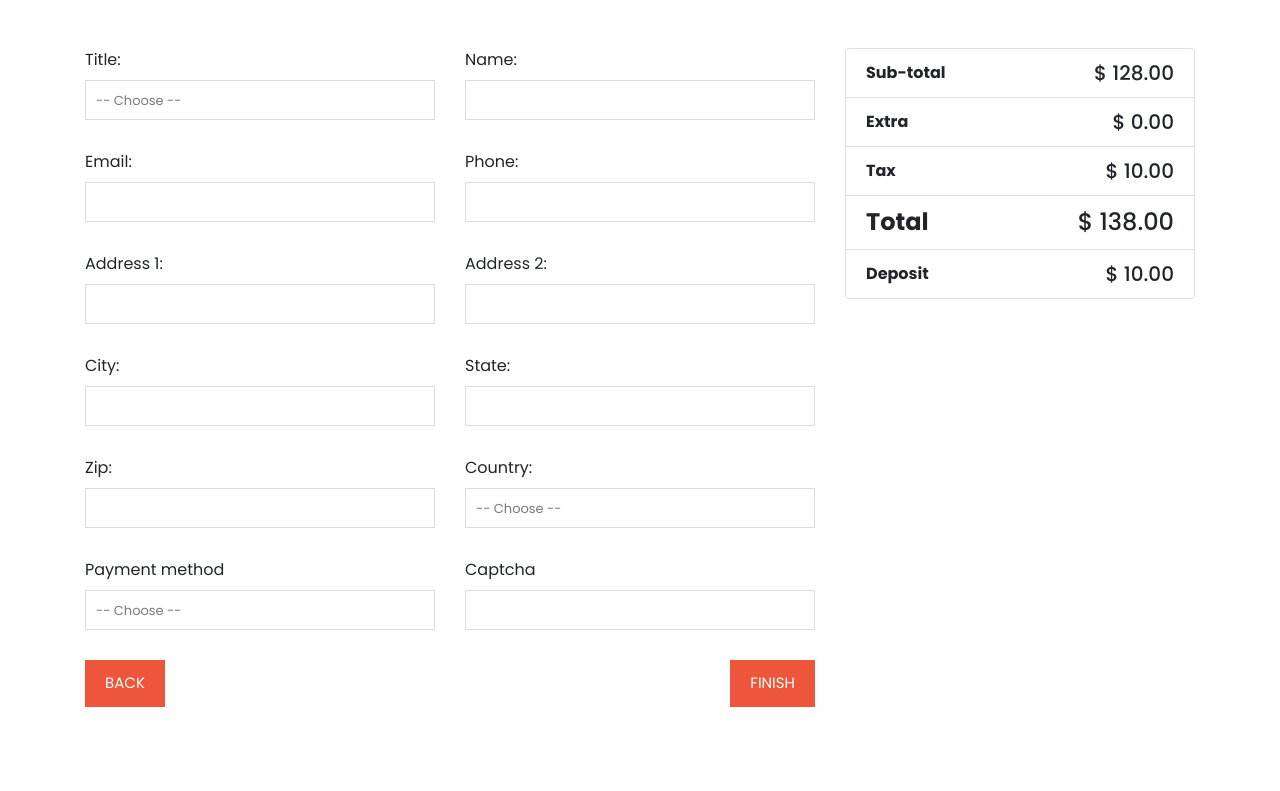
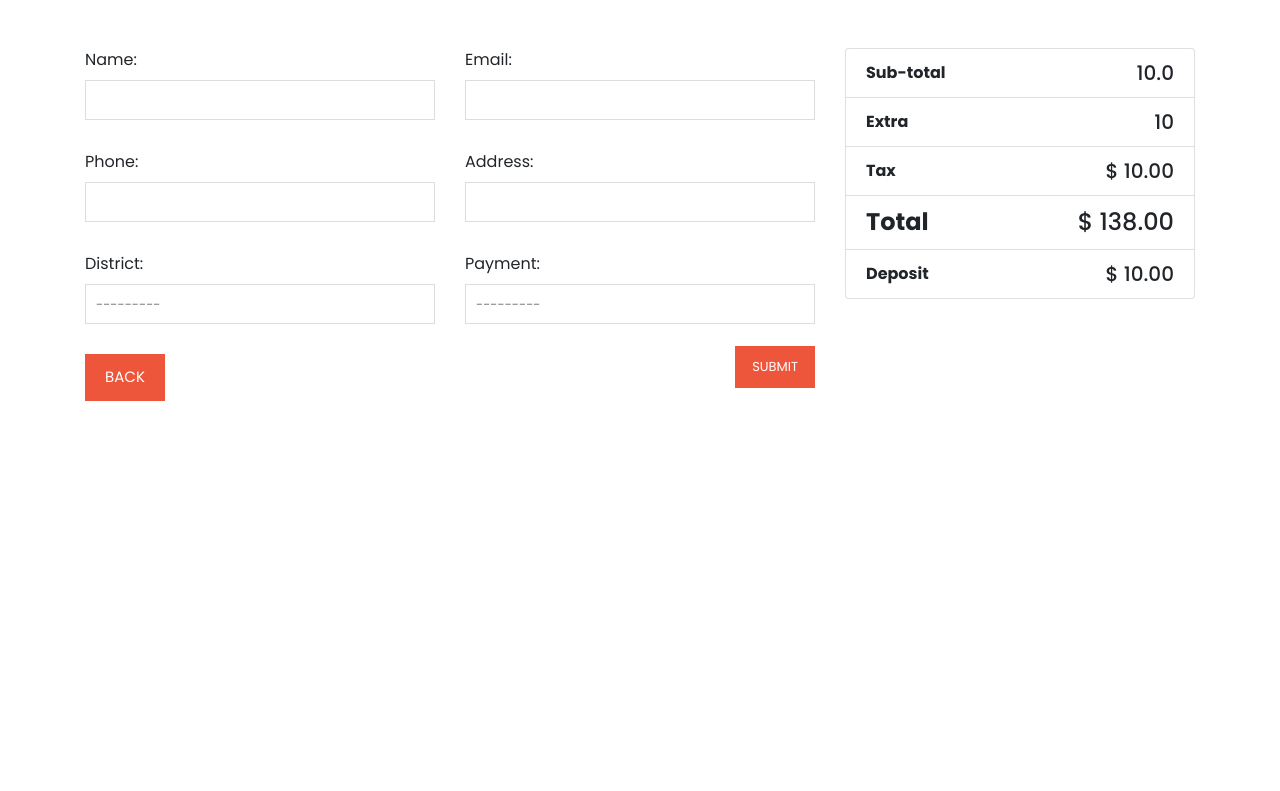
Before and after one commit to norkulov1227/SMICHKUKWS, a Django app: page /checkout/00000000-0000-0000-0000-000000000001/ in a window 1280 px wide. Shown: the part 396-1187 px from the top of the page. After the commit the page ends 797 px from the top, so only its background shows below. Run offline with Django 5.2, Linux system fonts and the light colour scheme; tables that the repository leaves empty hold one stand-in row (values such as "Sample post"); some libraries are stand-ins or nearby versions.

Commit message:
hich gap yoq

```diff
--- /dev/null
+++ b/home/forms.py
@@ -0,0 +1,9 @@
+from django import forms
+from .models import Order
+
+
+
+class OrderForm(forms.ModelForm):
+     class Meta:
+          model = Order
+          fields = ('name','email','phone','address','district', 'payment')
--- a/home/views.py
+++ b/home/views.py
@@ -2,8 +2,9 @@
 from django.views import View
 
 from django.contrib import messages
-from .models import Product, Contact, Blog, About, TestModel
+from .models import Product, Contact, Blog, About, TestModel, Order
 from django.db.models import Q
+from .forms import OrderForm
 
 from .models import Product, About
 from django.core.paginator import Paginator
@@ -156,9 +157,12 @@
 
 class CheckoutView(View):
     def get(self, request, uuid):
-        product=Product.objects.filter(is_active = True, id=uuid).first()
-        context= {
-            'product':product,
+        order = Order.objects.filter(id=uuid).first()
+        form = OrderForm()
+
+        context = {
+            'order': order,
+            'form': form
         }
 
         return render(request, 'checkout.html', context)
--- a/templates/checkout.html
+++ b/templates/checkout.html
@@ -53,86 +53,37 @@
                     <div class="contact-form">
                         <form id="contact" action="" method="post">
                            <div class="row">
+
                             <div class="col-sm-6 col-xs-12">
-                                     <label>Title:</label>
-                                     <select data-msg-required="This field is required.">
-                                          <option value="">-- Choose --</option>
-                                          <option value="dr">Dr.</option>
-                                          <option value="miss">Miss</option>
-                                          <option value="mr">Mr.</option>
-                                          <option value="mrs">Mrs.</option>
-                                          <option value="ms">Ms.</option>
-                                          <option value="other">Other</option>
-                                          <option value="prof">Prof.</option>
-                                          <option value="rev">Rev.</option>
-                                     </select>
+                                    <label>Name:</label>
+                                    {{ form.name }}
+
                                 </div>
                                 <div class="col-sm-6 col-xs-12">
-                                     <label>Name:</label>
-                                     <input type="text">
+                                    <label>Email:</label>
+                                    {{ form.email }}
                                </div>
                            </div>
                            <div class="row">
+
                             <div class="col-sm-6 col-xs-12">
-                                     <label>Email:</label>
-                                     <input type="text">
+                                    <label>Phone:</label>
+                                    {{ form.phone }}
                                 </div>
                                 <div class="col-sm-6 col-xs-12">
-                                     <label>Phone:</label>
-                                     <input type="text">
-                                </div>
-                           </div>
-                           <div class="row">
-                                <div class="col-sm-6 col-xs-12">
-                                     <label>Address 1:</label>
-                                     <input type="text">
-                                </div>
-                                <div class="col-sm-6 col-xs-12">
-                                     <label>Address 2:</label>
-                                     <input type="text">
-                                </div>
-                           </div>
-                           <div class="row">
-                                <div class="col-sm-6 col-xs-12">
-                                     <label>City:</label>
-                                     <input type="text">
-                                </div>
-                                <div class="col-sm-6 col-xs-12">
-                                     <label>State:</label>
-                                     <input type="text">
-                                </div>
-                           </div>
-                           <div class="row">
-                                <div class="col-sm-6 col-xs-12">
-                                     <label>Zip:</label>
-                                     <input type="text">
-                                </div>
-                                <div class="col-sm-6 col-xs-12">
-                                     <label>Country:</label>
-                                     <select>
-                                          <option value="">-- Choose --</option>
-                                          <option value="">-- Choose --</option>
-                                          <option value="">-- Choose --</option>
-                                          <option value="">-- Choose --</option>
-                                     </select>
+                                    <label>Address:</label>
+                                    {{ form.address }}
                                </div>
                            </div>
 
                            <div class="row">
                                 <div class="col-sm-6 col-xs-12">
-                                     <label>Payment method</label>
-
-                                     <select>
-                                          <option value="">-- Choose --</option>
-                                          <option value="bank">Bank account</option>
-                                          <option value="cash">Cash</option>
-                                          <option value="paypal">PayPal</option>
-                                     </select>
+                                    <label>District:</label>
+                                    {{ form.district }}
                                 </div>
-
                                 <div class="col-sm-6 col-xs-12">
-                                     <label>Captcha</label>
-                                     <input type="text">
+                                    <label>Payment:</label>
+                                    {{ form.payment }}
                                </div>
                            </div>
 
@@ -144,7 +95,7 @@
                                         </div>
 
                                         <div class="float-right">
-                                            <a href="#">Finish</a>
+                                            <button type="submit">Submit</button>
                                         </div>
                                     </div>
                                 </div>
@@ -164,7 +115,7 @@
                             </div>
 
                             <div class="col-6">
-                                <h5 class="text-right">$ 128.00</h5>
+                                <h5 class="text-right">{{ order.product.price }}</h5>
                             </div>
                          </div>
                       </li>
@@ -176,7 +127,7 @@
                             </div>
 
                             <div class="col-6">
-                                <h5 class="text-right">$ 0.00</h5>
+                                <h5 class="text-right">{{ order.quantity }}</h5>
                             </div>
                          </div>
                       </li>
```
Lines whose indentation alone changed are shown as unchanged.
